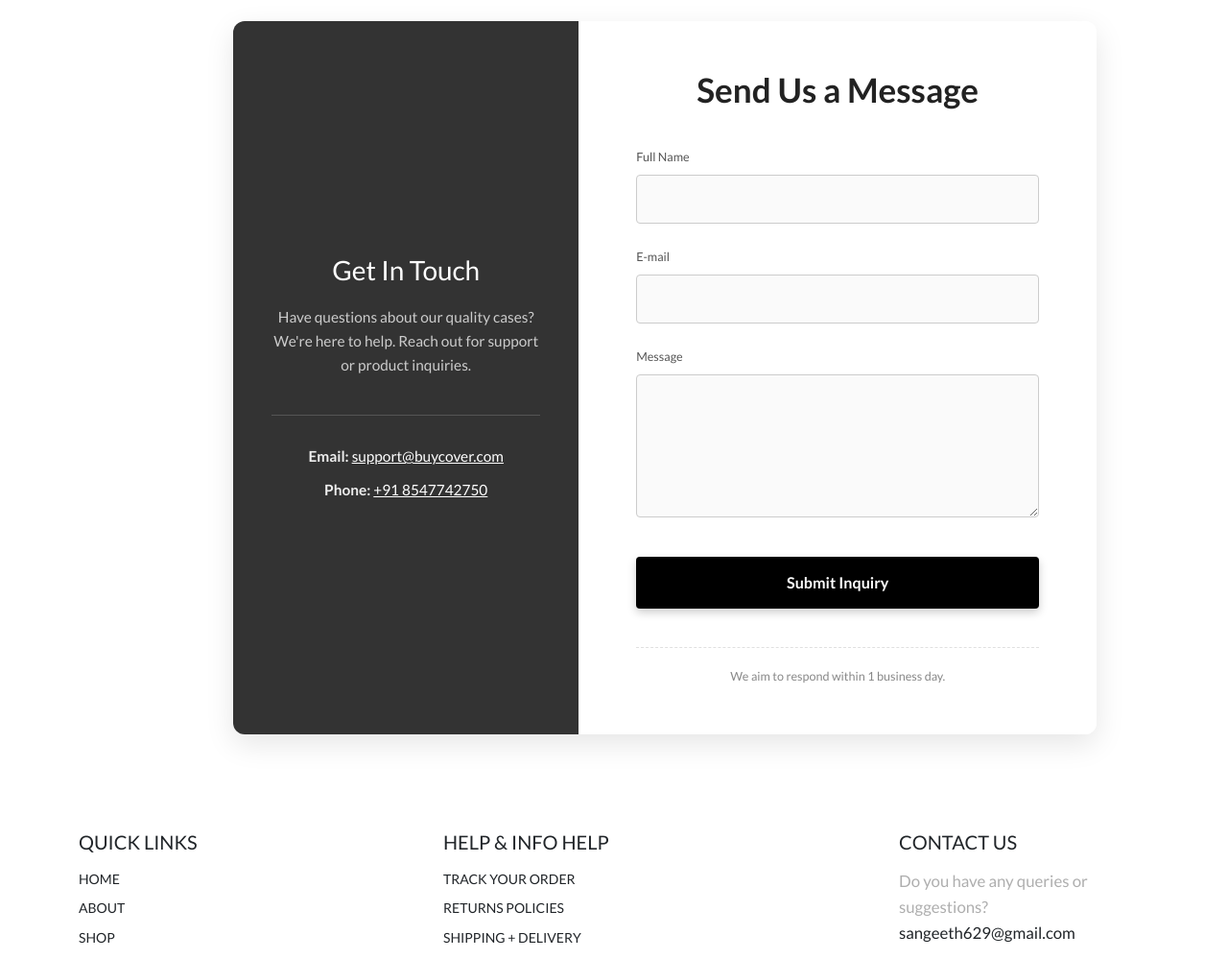
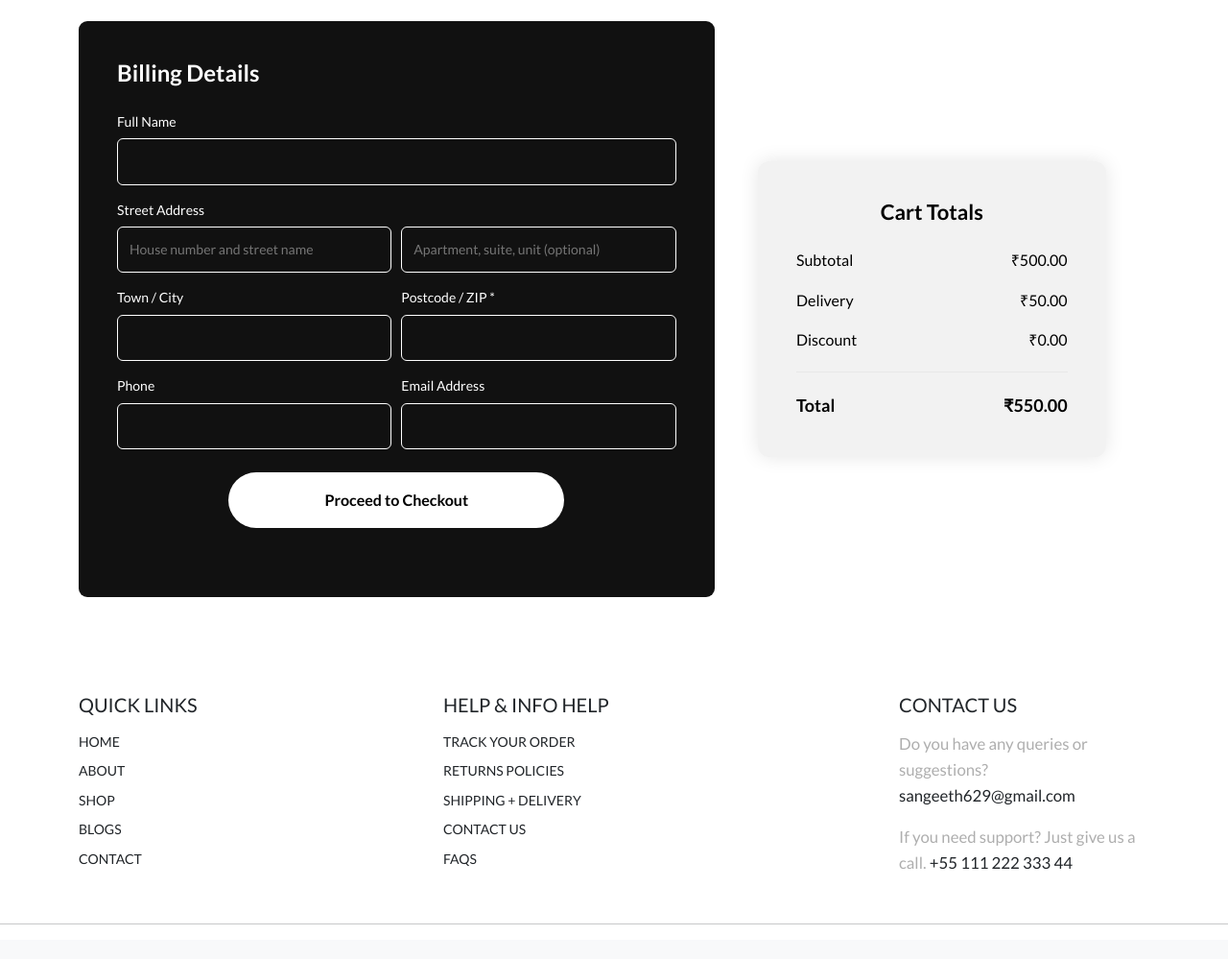
Before and after one commit to sangeeth71/CaseUp, a Django app: page /webapp/checkout_page/ in a window 1280 px wide. Shown: the part 78-1077 px from the top of the page at 96% size. After the commit the page ends 1041 px from the top, so only its background shows below. Run offline with Django 5.2, Linux system fonts and the light colour scheme; data comes from the database, SQL or seed files in the repository; both versions use the stored data as it was after the commit; some libraries are stand-ins or nearby versions.

Commit message:
checkout page 80%

```diff
--- a/webapp/templates/checkout.html
+++ b/webapp/templates/checkout.html
@@ -171,62 +171,110 @@
   <div style="height:100px"></div>
 </section>
 <!--=====================================================================================================================-->
-    <div style="display: flex; background-color: white; box-shadow: 0 10px 30px rgba(0,0,0,0.1); border-radius: 12px; overflow: hidden; max-width: 900px; width: 90%;margin-left:19%">
+   <div class="container d-flex" style="width:100%; height:600px;">
 
-        <div style="flex: 1; min-width: 300px; background-color: #333; display: flex; align-items: center; justify-content: center; padding: 40px;">
-            <div style="text-align: center;">
-                <h2 style="color: #fff; font-size: 2em; margin-top: 0; margin-bottom: 20px;">Get In Touch</h2>
-                <p style="color: #ccc; line-height: 1.6; font-size: 1.1em;">
-                    Have questions about our quality cases? We're here to help.
-                    Reach out for support or product inquiries.
-                </p>
-                <div style="margin-top: 40px; border-top: 1px solid #555; padding-top: 30px;">
-                    <p style="margin: 0 0 10px 0; color: #eee; font-size: 1.1em;">
-                        <strong>Email:</strong> <a href="mailto:support@buycover.com" style="color: #fff; text-decoration: underline;">support@buycover.com</a>
-                    </p>
-                    <p style="margin: 10px 0 0 0; color: #eee; font-size: 1.1em;">
-                        <strong>Phone:</strong> <a href="tel:+91 8547742750" style="color: #fff; text-decoration: underline;">+91 8547742750</a>
-                    </p>
-                </div>
-            </div>
-        </div>
+    <!-- LEFT SIDE - Billing Form (BLACK BACKGROUND) -->
+    <div style="height:100%; width:65%; background-color:#111; padding:40px;border-radius:9px">
+        <div style="max-width:600px; margin:auto; color:#fff;">
+            <h2 style="font-size:24px; margin-bottom:25px; font-weight:600;">Billing Details</h2>
 
-        <div style="flex: 1.5; padding: 50px 60px; min-width: 350px; background-color: #ffffff;">
+            <form>
 
-            <h1 style="font-size: 2.5em; margin-bottom: 40px; color: #222; font-weight: 600; text-align: center;">Send Us a Message</h1>
-
-            <form action="{% url 'save_message' %}" method="POST">
-                {% csrf_token %}
-
-                <div style="margin-bottom: 25px;">
-                    <label for="fullName" style="display: block; font-size: 0.9em; color: #555; margin-bottom: 8px; font-weight: 500;">Full Name</label>
-                    <input type="text" id="fullName" name="fullName" required
-                           style="width: 100%; padding: 12px; border: 1px solid #ccc; border-radius: 4px; font-size: 1.1em; color: #333; box-sizing: border-box; background-color: #fafafa;">
+                <!-- Full Name -->
+                <div style="margin-bottom:15px;">
+                    <label style="font-weight:500;">Full Name</label><br>
+                    <input type="text"
+                           style="width:100%; padding:12px; margin-top:6px; border:1px solid #fff; background:#111; color:#fff; border-radius:6px;">
                 </div>
 
-                <div style="margin-bottom: 25px;">
-                    <label for="email" style="display: block; font-size: 0.9em; color: #555; margin-bottom: 8px; font-weight: 500;">E-mail</label>
-                    <input type="email" id="email" name="email" required
-                           style="width: 100%; padding: 12px; border: 1px solid #ccc; border-radius: 4px; font-size: 1.1em; color: #333; box-sizing: border-box; background-color: #fafafa;">
+                <!-- Address -->
+                <div style="display:flex; gap:10px; margin-bottom:15px;">
+                    <div style="flex:1;">
+                        <label style="font-weight:500;">Street Address</label><br>
+                        <input type="text" placeholder="House number and street name"
+                               style="width:100%; padding:12px; margin-top:6px; border:1px solid #fff; background:#111; color:#fff; border-radius:6px;">
+                    </div>
+                    <div style="flex:1;">
+                        <label style="visibility:hidden;">Apartment</label><br>
+                        <input type="text" placeholder="Apartment, suite, unit (optional)"
+                               style="width:100%; padding:12px; margin-top:6px; border:1px solid #fff; background:#111; color:#fff; border-radius:6px;">
+                    </div>
                 </div>
 
-                <div style="margin-bottom: 35px;">
-                    <label for="message" style="display: block; font-size: 0.9em; color: #555; margin-bottom: 8px; font-weight: 500;">Message</label>
-                    <textarea id="message" name="message" rows="5" required
-                              style="width: 100%; padding: 12px; border: 1px solid #ccc; border-radius: 4px; font-size: 1.1em; color: #333; resize: vertical; box-sizing: border-box; background-color: #fafafa;"></textarea>
+                <!-- City + Zip -->
+                <div style="display:flex; gap:10px; margin-bottom:15px;">
+                    <div style="flex:1;">
+                        <label style="font-weight:500;">Town / City</label><br>
+                        <input type="text"
+                               style="width:100%; padding:12px; margin-top:6px; border:1px solid #fff; background:#111; color:#fff; border-radius:6px;">
+                    </div>
+                    <div style="flex:1;">
+                        <label style="font-weight:500;">Postcode / ZIP *</label><br>
+                        <input type="text"
+                               style="width:100%; padding:12px; margin-top:6px; border:1px solid #fff; background:#111; color:#fff; border-radius:6px;">
+                    </div>
                 </div>
 
-                <button type="submit"
-                        style="background-color: #000; color: white; padding: 14px 25px; border: none; border-radius: 4px; cursor: pointer; font-size: 1.15em; font-weight: 600; width: 100%; transition: background-color 0.3s; box-shadow: 0 4px 10px rgba(0,0,0,0.2);">
-                    Submit Inquiry
-                </button>
+                <!-- Phone + Email -->
+                <div style="display:flex; gap:10px; margin-bottom:15px;">
+                    <div style="flex:1;">
+                        <label style="font-weight:500;">Phone</label><br>
+                        <input type="text"
+                               style="width:100%; padding:12px; margin-top:6px; border:1px solid #fff; background:#111; color:#fff; border-radius:6px;">
+                    </div>
+                    <div style="flex:1;">
+                        <label style="font-weight:500;">Email Address</label><br>
+                        <input type="email"
+                               style="width:100%; padding:12px; margin-top:6px; border:1px solid #fff; background:#111; color:#fff; border-radius:6px;">
+                    </div>
+                </div>
+
+                <!-- Submit Button -->
+                <div style="max-width:350px; margin:auto; margin-top:24px;">
+                    <button type="submit"
+                            style="width:100%; background-color:#fff; color:#000; padding:16px;
+                                   font-size:16px; font-weight:600; border:none; border-radius:50px; cursor:pointer;">
+                        Proceed to Checkout
+                    </button>
+                </div>
+
             </form>
-
-            <div style="text-align: center; margin-top: 40px; padding-top: 20px; border-top: 1px dashed #e0e0e0;">
-                <p style="font-size: 0.9em; color: #888; margin: 0;">We aim to respond within 1 business day.</p>
-            </div>
         </div>
     </div>
+
+    <!-- RIGHT SIDE - Cart Totals (WHITE BACKGROUND) -->
+    <div style="height:100%; width:45%; background-color:#fff; color:#000; display:flex; align-items:center;">
+        <div style="background-color:#f2f2f2; padding:40px; border-radius:12px; width:80%; margin:auto; box-shadow:0 0 20px rgba(0,0,0,0.1);">
+
+            <h2 style="font-size:22px; font-weight:600; margin-bottom:24px; text-align:center;">Cart Totals</h2>
+
+            <div style="display:flex; justify-content:space-between; margin-bottom:16px; font-size:16px;">
+                <span>Subtotal</span>
+                <span>₹500.00</span>
+            </div>
+
+            <div style="display:flex; justify-content:space-between; margin-bottom:16px; font-size:16px;">
+                <span>Delivery</span>
+                <span>₹50.00</span>
+            </div>
+
+            <div style="display:flex; justify-content:space-between; margin-bottom:16px; font-size:16px;">
+                <span>Discount</span>
+                <span>₹0.00</span>
+            </div>
+
+            <hr style="border:0; border-top:1px solid #ccc; margin:20px 0;">
+
+            <div style="display:flex; justify-content:space-between; font-size:18px; font-weight:700;">
+                <span>Total</span>
+                <span>₹550.00</span>
+            </div>
+
+        </div>
+    </div>
+
+</div>
+
 <!--===============================================================================================================-->
 <section>
 <!--  blank <space-->
```
Also changed, not shown: db.sqlite3.
